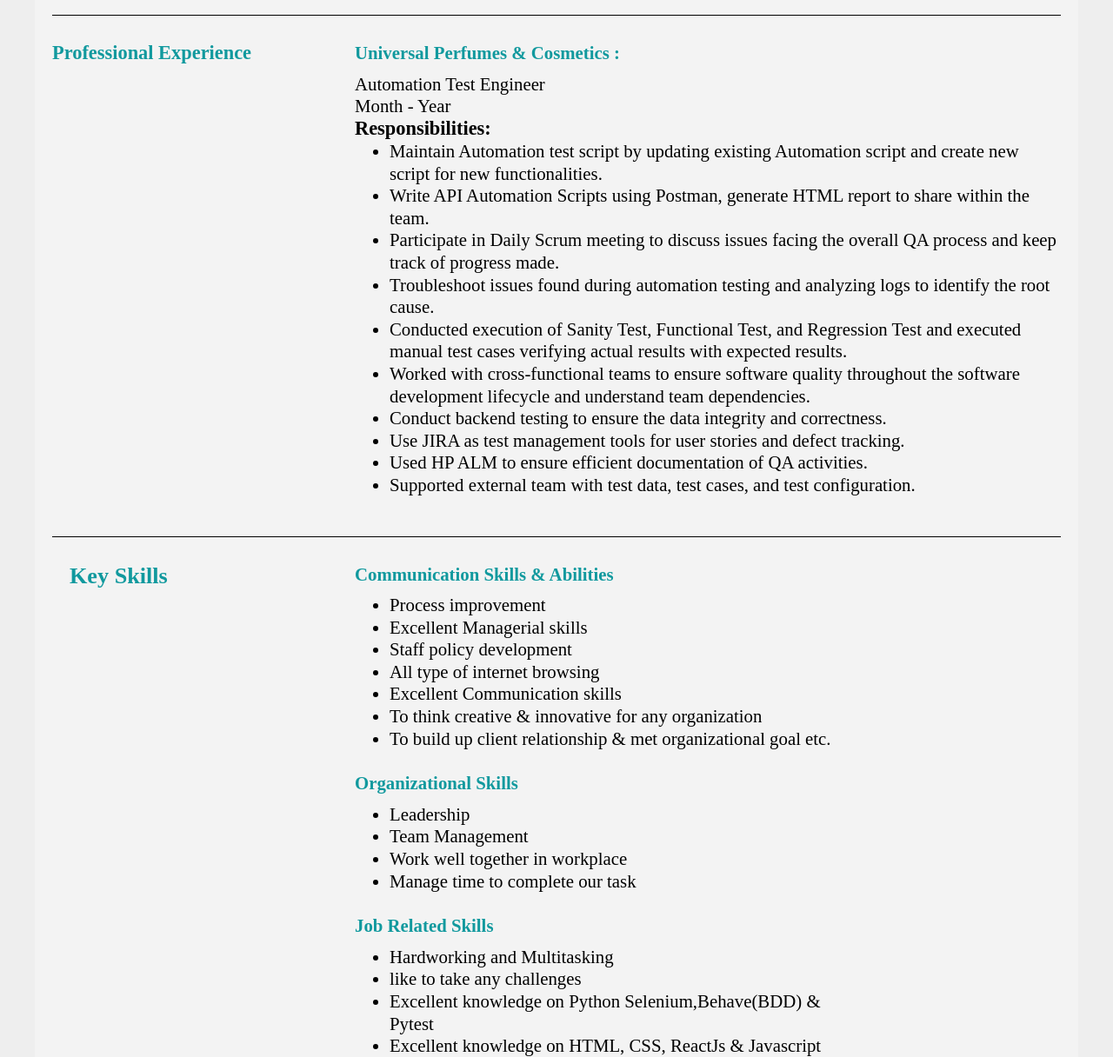
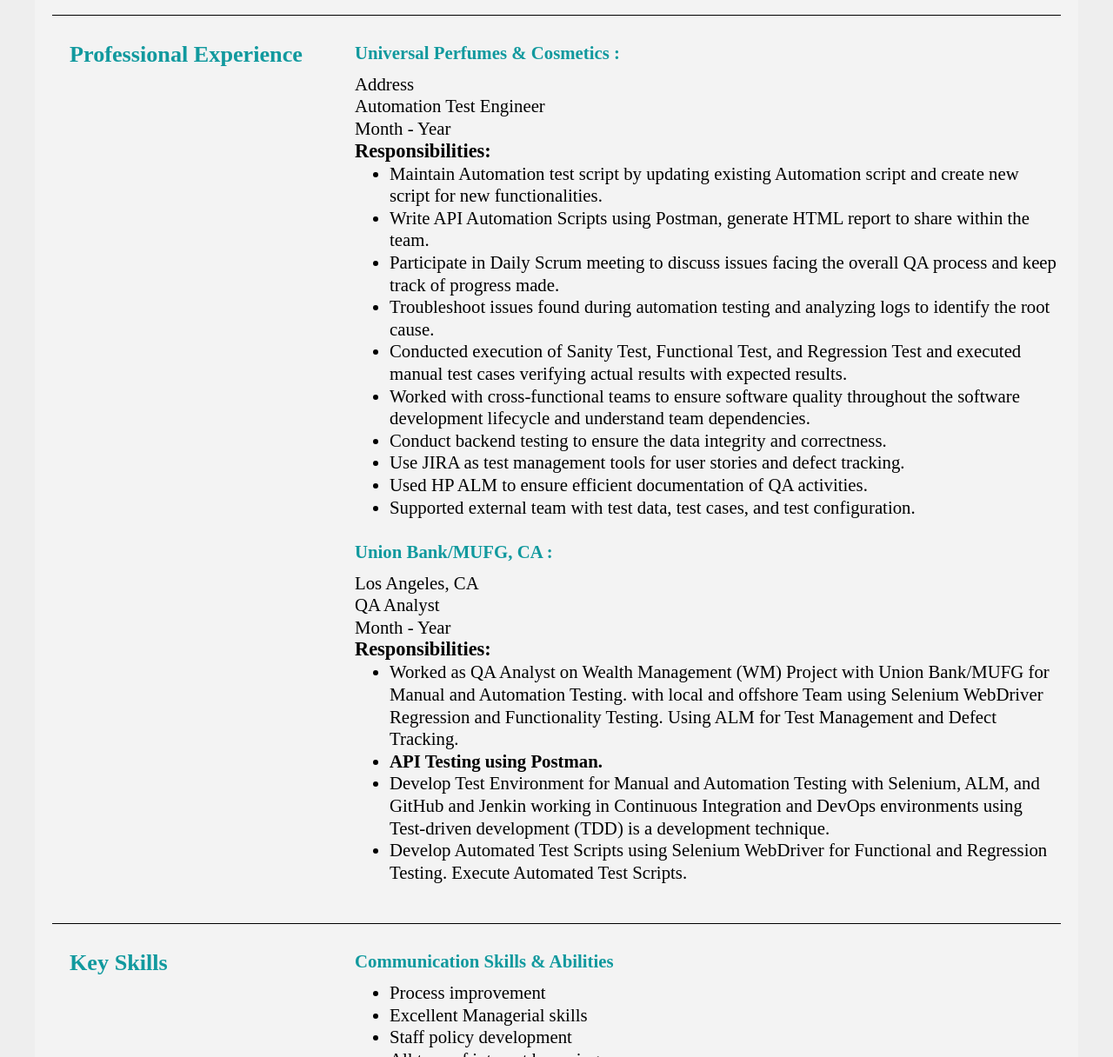
Before and after one commit to Ali332147/My-CV-File, a plain HTML site: page index.html in a window 1280 px wide. Shown: the part 944-2160 px from the top of the page at 87% size. Drawn offline with Linux system fonts and the light colour scheme.

Commit message:
Update index.html

```diff
--- a/index.html
+++ b/index.html
@@ -95,10 +95,11 @@
             <section id="personal-info">
                 <div class="content">
                     <div class="left">
-                        <h4>Professional Experience</h4>
+                        <h3>Professional Experience</h3>
                     </div>
                     <div class="right">
                         <h4>Universal Perfumes & Cosmetics :</h4>
+                        <p>Address</p>
                         <p>Automation Test Engineer </p>
                         <p>Month - Year </p>
                         <div class="bold">Responsibilities:</div>
@@ -115,6 +116,21 @@
                         <li> Supported external team with test data, test cases, and test configuration.</li>
                         </ul>
                         <br>
+                        <h4>Union Bank/MUFG, CA :</h4>
+                        <p>Los Angeles, CA </p>
+                        <p>QA Analyst</p>
+                        <p>Month - Year </p>
+                        <div class="bold">Responsibilities:</div>
+                        <ul>
+                        <li> Worked as QA Analyst on Wealth Management (WM) Project with Union Bank/MUFG for Manual and Automation Testing.
+                            with local and offshore Team using Selenium WebDriver Regression and Functionality Testing.
+                            Using ALM for Test Management and Defect Tracking.</li>
+                        <li class="bold"> API Testing using Postman.</li>
+                        <li> Develop Test Environment for Manual and Automation Testing with   Selenium, ALM, and GitHub and Jenkin working in Continuous
+                            Integration and DevOps environments using Test-driven development (TDD) is a development technique.</li>
+                        <li> Develop Automated Test Scripts using Selenium WebDriver for Functional and Regression Testing.  Execute Automated Test Scripts.</li>
+                        </ul>
+                        </br>
                     </div>
             </section>
             <!--work experience  end -->
```
